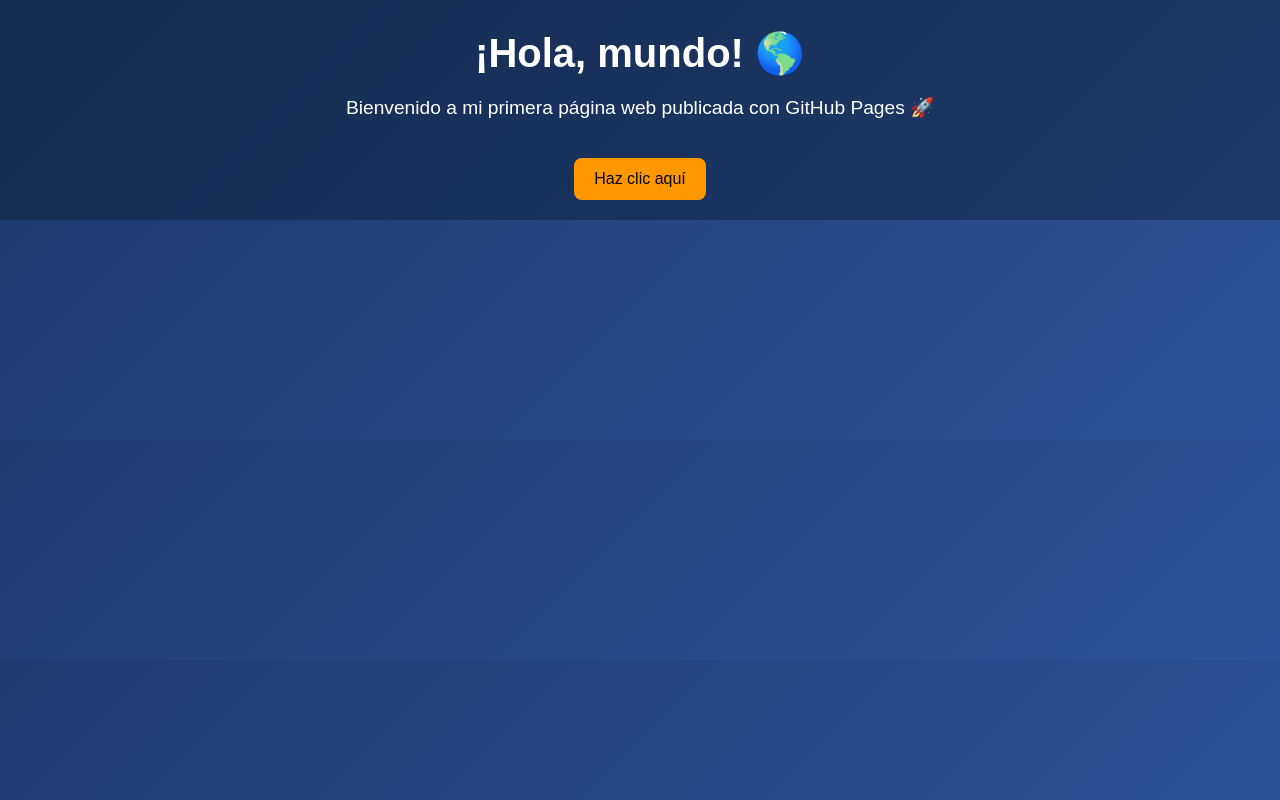
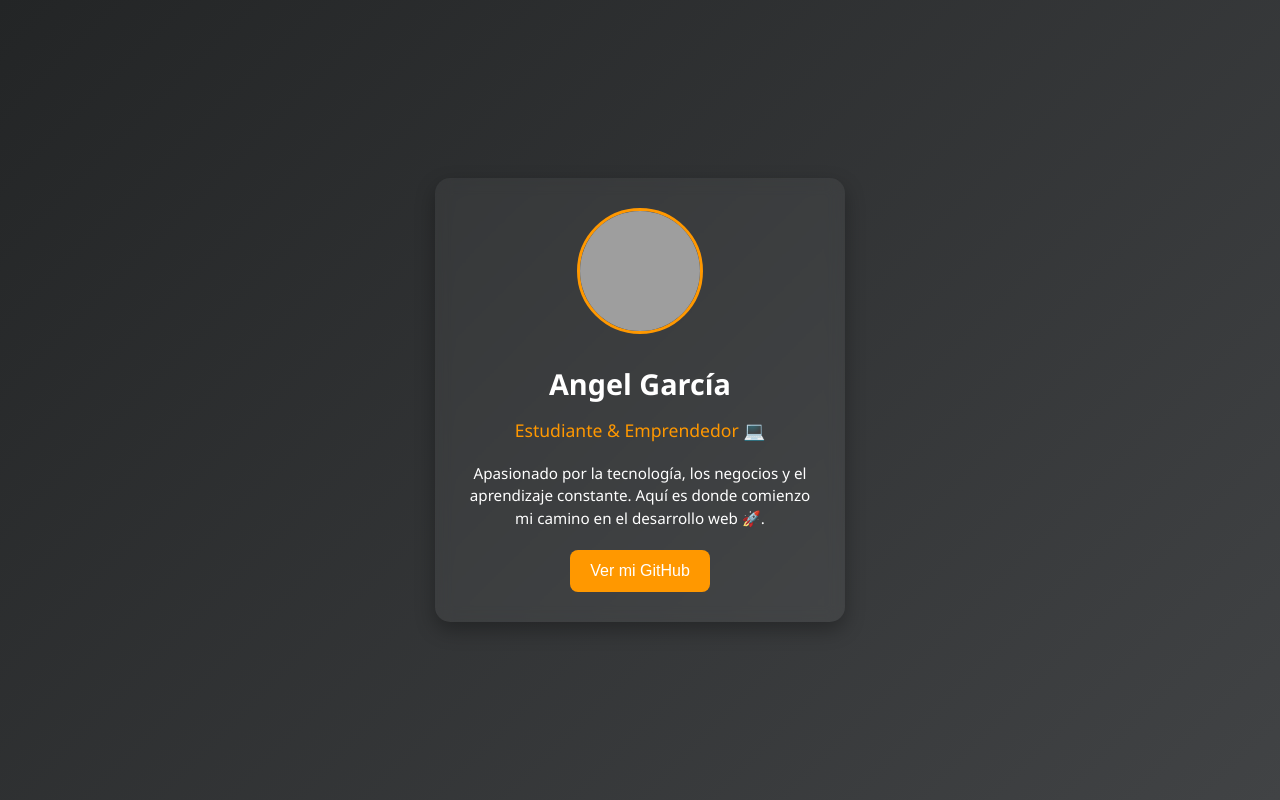
Before and after one commit to Angel-23170154/html-playground, a plain HTML site: page index.html in a window 1280 px wide. Drawn offline with Linux system fonts and the light colour scheme; grey boxes are pictures that could not be loaded.

Commit message:
fubui_1.0.1

```diff
--- a/index.html
+++ b/index.html
@@ -3,15 +3,21 @@
 <head>
   <meta charset="UTF-8">
   <meta name="viewport" content="width=device-width, initial-scale=1.0">
-  <title>Mi primera práctica HTML</title>
-  <!-- Enlazamos el CSS -->
+  <title>Mi Web Personal</title>
   <link rel="stylesheet" href="style.css">
 </head>
 <body>
-  <header>
-    <h1>¡Hola, mundo! 🌎</h1>
-    <p>Bienvenido a mi primera página web publicada con GitHub Pages 🚀</p>
-    <button onclick="alert('¡Gracias por visitar mi página!')">Haz clic aquí</button>
-  </header>
+  <div class="card">
+    <img src="https://avatars.githubusercontent.com/u/9919?s=200&v=4" alt="Mi foto" class="profile-img">
+    <h1>Angel García</h1>
+    <h2>Estudiante & Emprendedor 💻</h2>
+    <p>
+      Apasionado por la tecnología, los negocios y el aprendizaje constante.
+      Aquí es donde comienzo mi camino en el desarrollo web 🚀.
+    </p>
+    <a href="https://github.com/TU-USUARIO" target="_blank">
+      <button>Ver mi GitHub</button>
+    </a>
+  </div>
 </body>
 </html>
--- a/style.css
+++ b/style.css
@@ -1,32 +1,61 @@
-/* 🎨 Estilos básicos para tu primera página */
+/* Fondo */
 body {
-  font-family: Arial, sans-serif;
-  background: linear-gradient(135deg, #1e3c72, #2a5298);
-  color: white;
-  text-align: center;
+  font-family: 'Segoe UI', Tahoma, Geneva, Verdana, sans-serif;
+  background: linear-gradient(135deg, #232526, #414345);
+  color: #fff;
+  display: flex;
+  justify-content: center;
+  align-items: center;
+  height: 100vh;
   margin: 0;
-  padding: 0;
 }
 
-header {
-  background: rgba(0, 0, 0, 0.3);
-  padding: 20px;
+/* Tarjeta */
+.card {
+  background: rgba(255, 255, 255, 0.05);
+  padding: 30px;
+  border-radius: 15px;
+  text-align: center;
+  width: 350px;
+  box-shadow: 0 8px 20px rgba(0,0,0,0.3);
+  backdrop-filter: blur(8px);
 }
 
+/* Imagen */
+.profile-img {
+  width: 120px;
+  height: 120px;
+  border-radius: 50%;
+  border: 3px solid #ff9800;
+  margin-bottom: 15px;
+}
+
+/* Títulos */
 h1 {
-  font-size: 2.5rem;
+  font-size: 1.8rem;
   margin: 10px 0;
 }
 
-p {
-  font-size: 1.2rem;
+h2 {
+  font-size: 1.1rem;
+  font-weight: 400;
+  color: #ff9800;
+  margin-bottom: 20px;
 }
 
+/* Párrafo */
+p {
+  font-size: 0.95rem;
+  line-height: 1.5;
+  margin-bottom: 20px;
+}
+
+/* Botón */
 button {
   background: #ff9800;
+  color: #fff;
   border: none;
   padding: 12px 20px;
-  margin-top: 20px;
   font-size: 1rem;
   border-radius: 8px;
   cursor: pointer;
```
